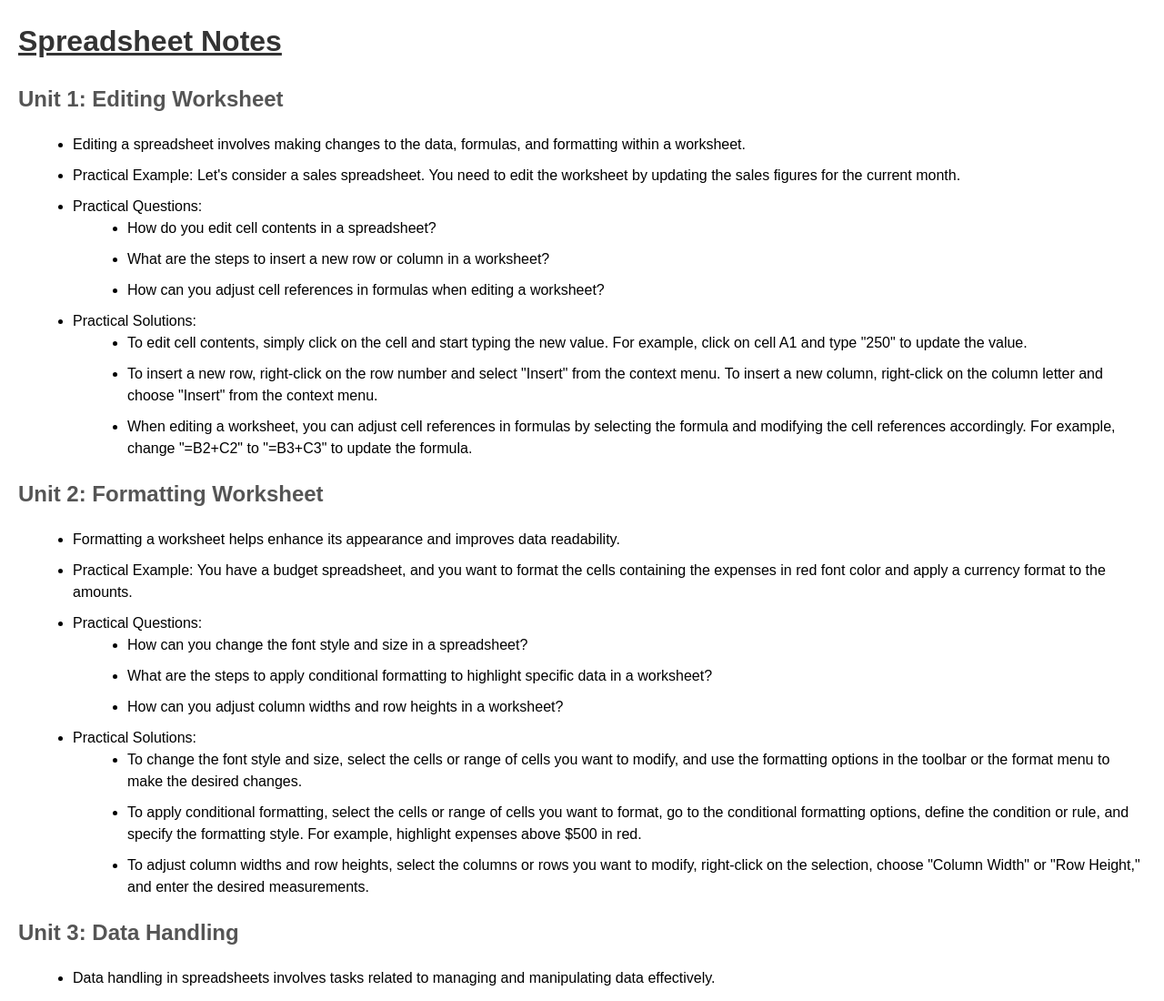
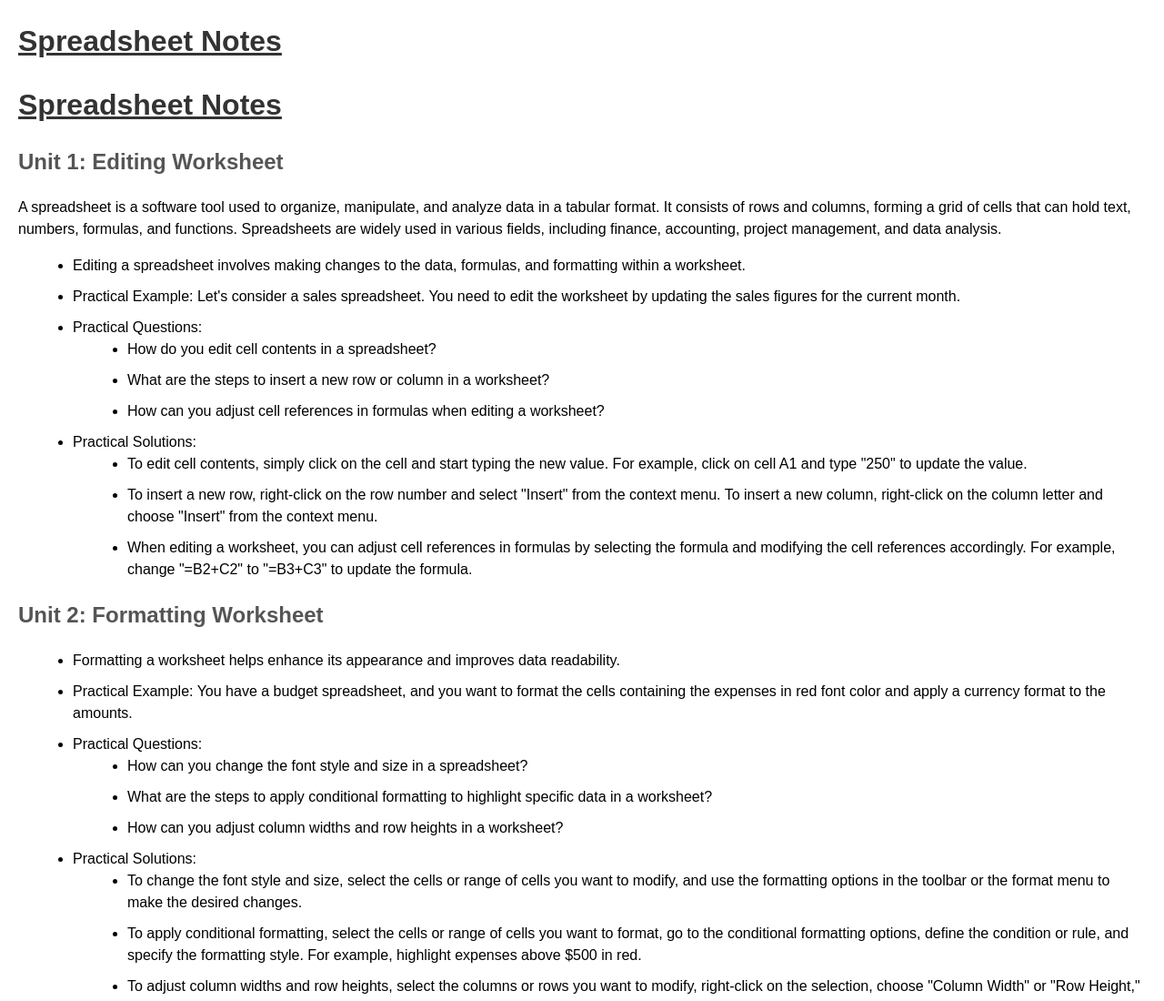
Before and after one commit to dorgbefu/shs1, a plain HTML site: page spreadsheet.html in a window 1280 px wide. Shown: the top 1100 px of the page at 91% size. Drawn offline with Linux system fonts and the light colour scheme.

Commit message:
Update spreadsheet.html

```diff
--- a/spreadsheet.html
+++ b/spreadsheet.html
@@ -31,8 +31,10 @@
 </head>
 <body>
   <h1>Spreadsheet Notes</h1>
+   <h1>Spreadsheet Notes</h1>
+  <h2>Unit 1: Editing Worksheet</h2>
+<p>A spreadsheet is a software tool used to organize, manipulate, and analyze data in a tabular format. It consists of rows and columns, forming a grid of cells that can hold text, numbers, formulas, and functions. Spreadsheets are widely used in various fields, including finance, accounting, project management, and data analysis.</p>
 
-  <h2>Unit 1: Editing Worksheet</h2>
   <ul>
     <li>Editing a spreadsheet involves making changes to the data, formulas, and formatting within a worksheet.</li>
     <li>Practical Example: Let's consider a sales spreadsheet. You need to edit the worksheet by updating the sales figures for the current month.</li>
```
